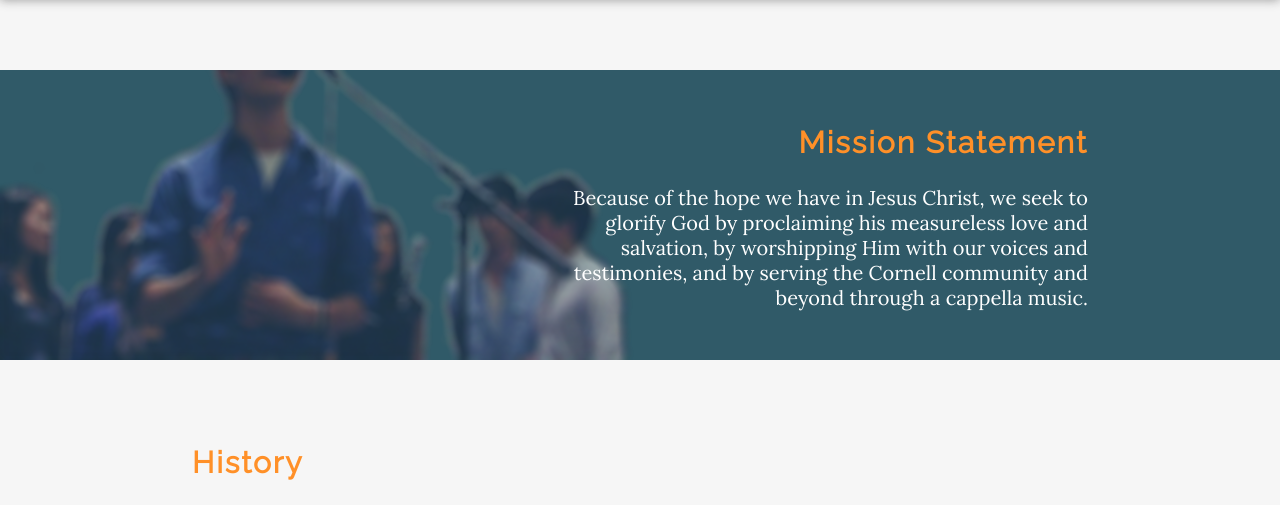
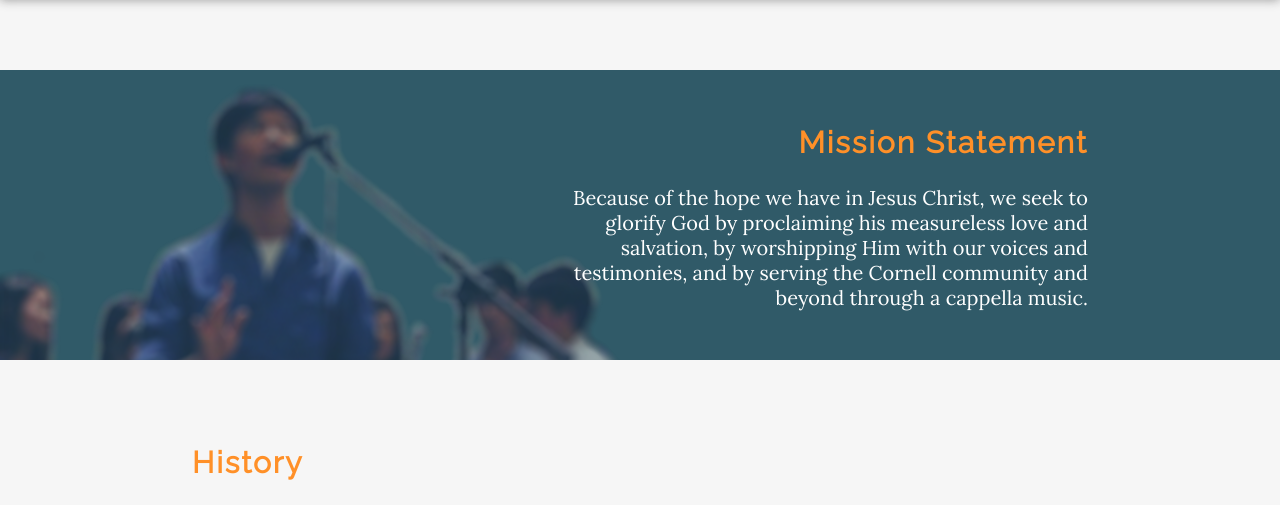
Before and after one commit to apokellypse/Measureless-Website, a PHP site: page /about.php in a window 1280 px wide. Shown: the part 110-615 px from the top of the page. Run offline with PHP 8.4, Linux system fonts and the light colour scheme.

Commit message:
fixed an image position slightly

```diff
--- a/css/main2.css
+++ b/css/main2.css
@@ -194,6 +194,7 @@ img {width: 150px;
 
 #mission {
     background: #305a68 url("../img/contentbg1.png") no-repeat bottom left;
+    background-position: 0;
     padding-right: 15%;
         margin-top: 180px;
 }
```
Also changed, not shown: 2 other files.
